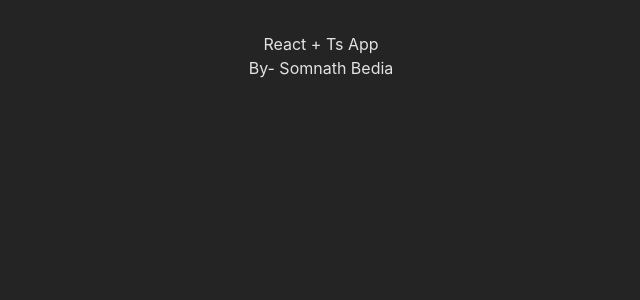
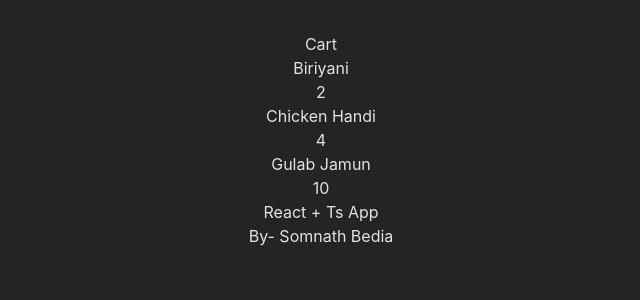
Before and after one commit to somnathbedia/pre-app, a React (Vite) app: page / in a window 1280 px wide. Shown: the top 300 px of the page, without its empty margins (319-959 px from the left). Built offline with nearby package versions, Linux system fonts and the light colour scheme.

Commit message:
simple prop passing

```diff
--- a/src/App.tsx
+++ b/src/App.tsx
@@ -1,9 +1,11 @@
 import './App.css'
+import Cart from './components/Cart'
 
 function App() {
 
   return (
     <>
+      <Cart/>
       <h1 className='mb-4'>React + Ts App</h1>
       <p>By- Somnath Bedia</p>
     </>
--- /dev/null
+++ b/src/components/Cart.tsx
@@ -0,0 +1,43 @@
+import MenuItem from "./MenuItem";
+
+export default function Cart() {
+    const items = [
+        {
+            id:1,
+            item: "Biriyani",
+            quantity:2
+        },
+        {
+            id:2,
+            item: "Chicken Handi",
+            quantity:4
+        },
+        {
+            id:3,
+            item: "Gulab Jamun",
+            quantity:10
+        }
+    ]
+
+  return (
+    <section className="w-1/2 items-center">
+      <h1>Cart</h1>
+
+          <MenuItem items={{
+              id:1,
+              item: "Biriyani",
+              quantity:2
+          }} />
+          <MenuItem items={{
+              id:2,
+              item: "Chicken Handi",
+              quantity:4
+          }} />
+          <MenuItem items={{
+              id:3,
+              item: "Gulab Jamun",
+              quantity:10
+          }} />
+    </section>
+  );
+}
--- /dev/null
+++ b/src/components/MenuItem.tsx
@@ -0,0 +1,16 @@
+type Item = {
+  items: {
+    id: number;
+    item: string;
+    quantity: number;
+  };
+};
+
+export default function MenuItem(props: Item) {
+  return (
+    <div className="flex gap-4 justify-around">
+        <div>{props.items.item}</div>
+        <div>{props.items.quantity}</div>
+    </div>
+  );
+}
```
